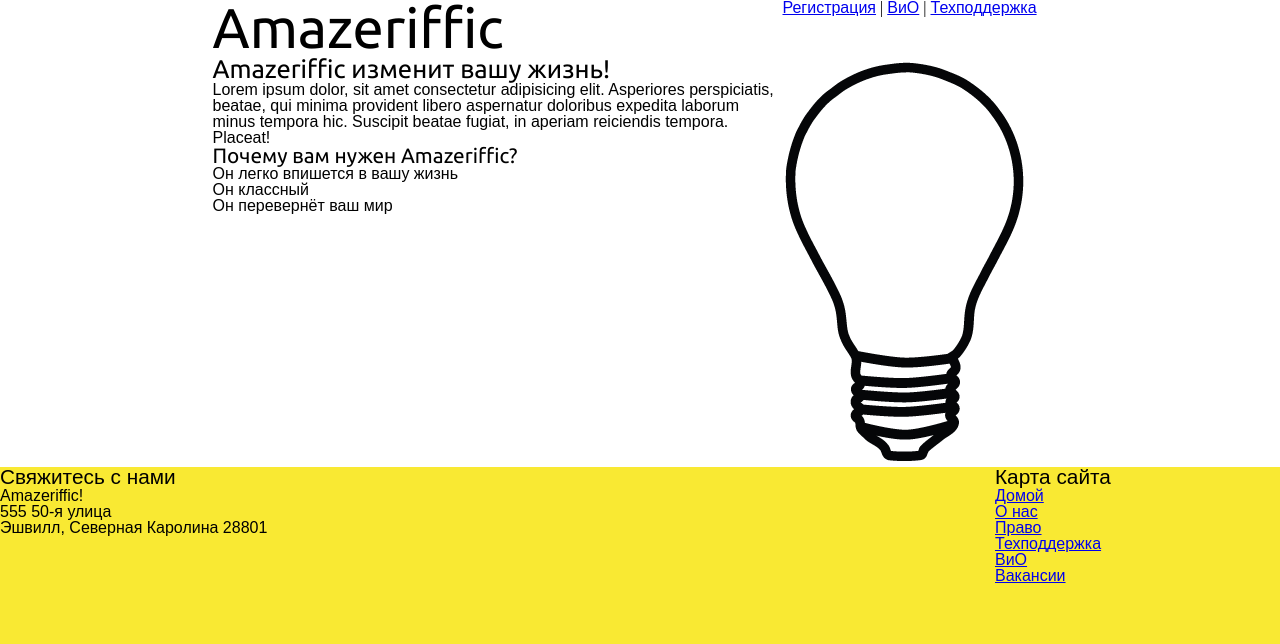
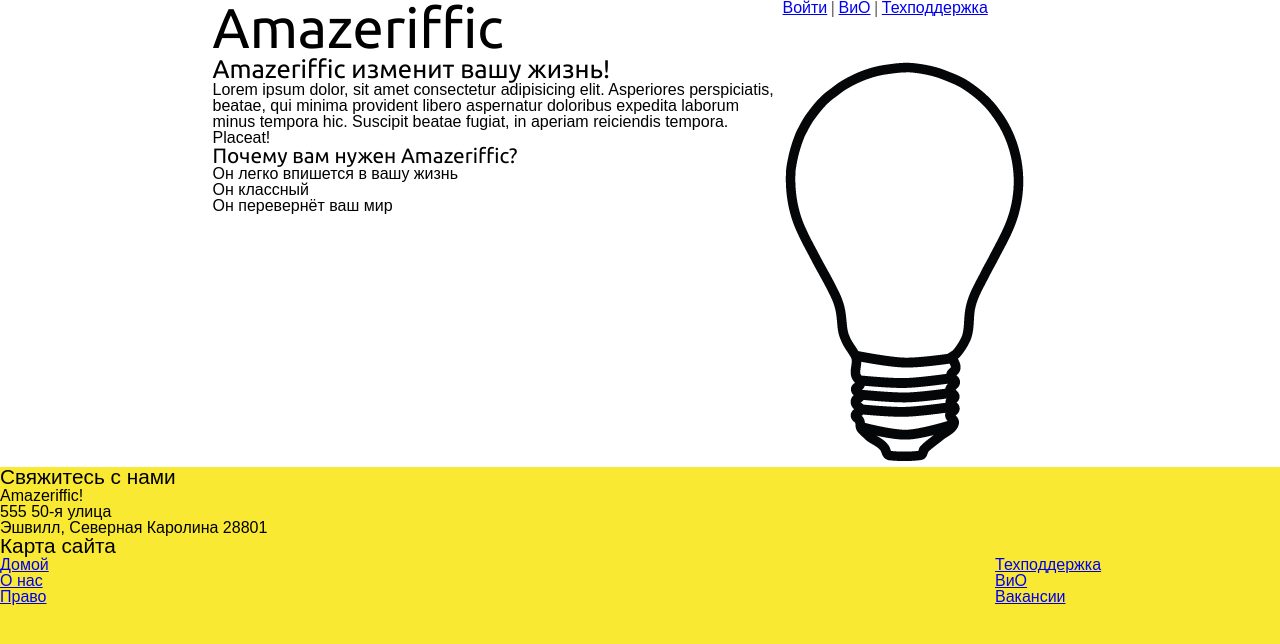
Before and after one commit to Vsehilyaschy/Amazeriffic, a plain HTML site: page index.html in a window 1280 px wide. Drawn offline with Linux system fonts and the light colour scheme; a web font is replaced by a local one.

Commit message:
Change containers in footer

```diff
--- a/index.html
+++ b/index.html
@@ -20,7 +20,7 @@
         <div class="container">
             <h1>Amazeriffic</h1>
             <nav>
-                <a href="#">Регистрация</a> |
+                <a href="#">Войти</a> |
                 <a href="#">ВиО</a> |
                 <a href="#">Техподдержка</a>
             </nav>
@@ -46,7 +46,6 @@
     </main>
     <footer>
         <div class="container">
-            <div class="left">
             <div class="contact">
                 <h5>Свяжитесь с нами</h5>
                 <p>Amazeriffic!</p>
@@ -54,19 +53,20 @@
                 <p>Эшвилл, Северная Каролина 28801</p>
             </div>
         </div>
-
         <div class="sitemap">
-                <div class="right">
             <h5>Карта сайта</h5>
                 <ul>
+                    <div class="left">
                         <li><a href="#">Домой</a></li>
                         <li><a href="#">О нас</a></li>
                         <li><a href="#">Право</a></li>
+                    </div>
+                    <div class="right">
                         <li><a href="#">Техподдержка</a></li>
                         <li><a href="./faq.html">ВиО</a></li>
                         <li><a href="#">Вакансии</a></li>
+                    </div>
                 </ul>
-                </div>
             </div>
         </div>
     </footer>
```
Lines whose indentation alone changed are shown as unchanged.
